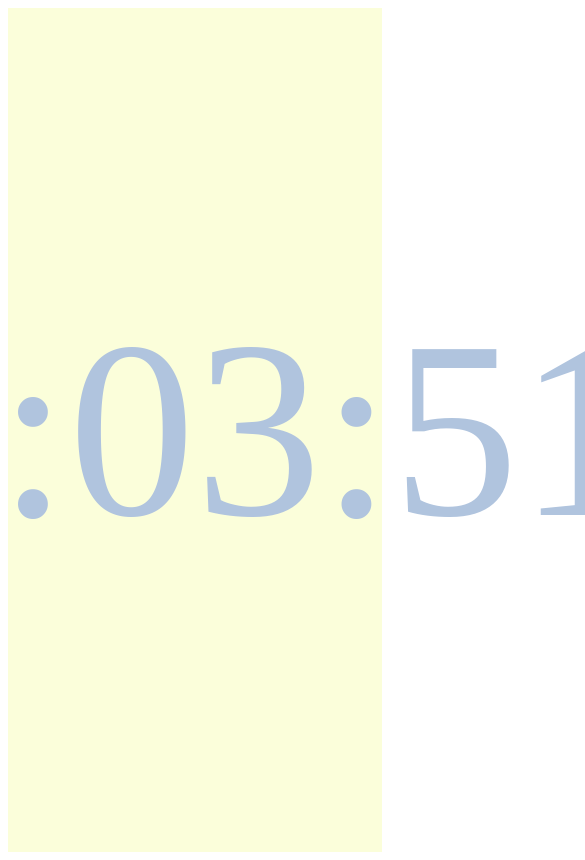
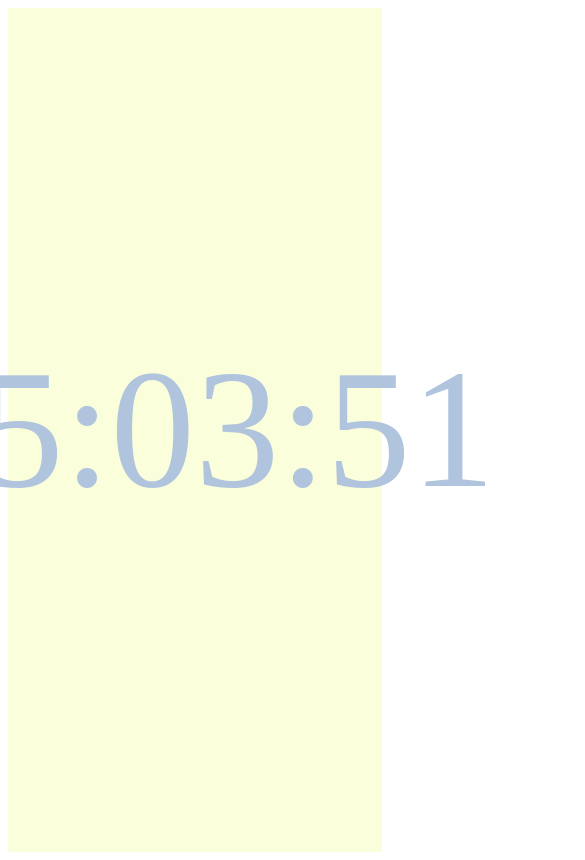
Before and after one commit to OgatsuMayuko/w9, a plain HTML site: page index.html in a window 390 px wide. Shown: the top 860 px of the page, 585 px wide, since content can reach past the window. Drawn offline with Linux system fonts and the light colour scheme; a web font is replaced by a local one.

Commit message:
Update style.css

```diff
--- a/style.css
+++ b/style.css
@@ -16,7 +16,7 @@
 
 @media screen and (max-width: 500px) {
   .container {
-    font-size: 30vw;
-    font-size: 30vh;
+    font-size: 20vw;
+    font-size: 20vh;
   }
 }
```
